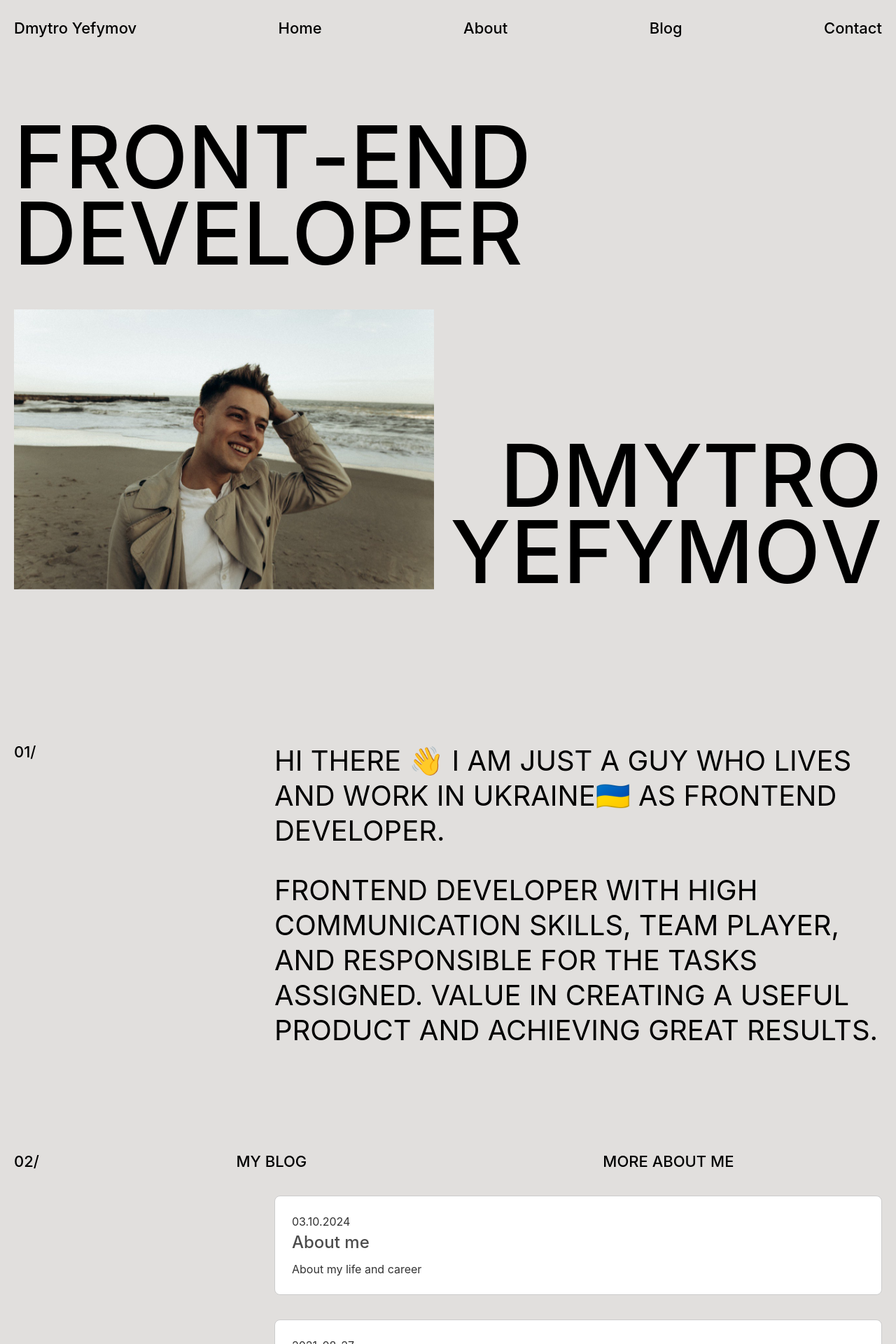
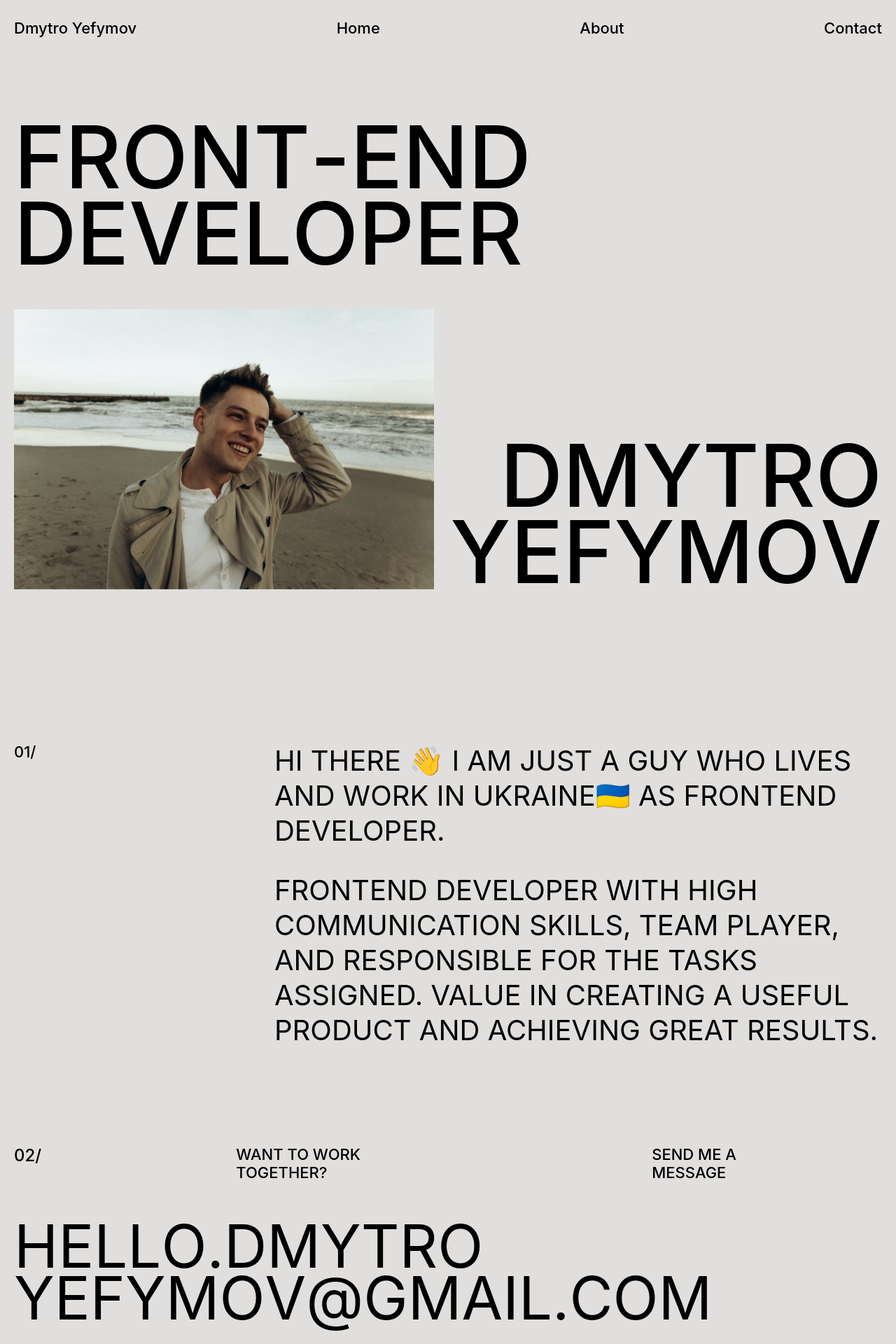
Before and after one commit to DmirtyYefymov/Portfolio, a Next.js app: page / in a window 1280 px wide. Shown: the top 1920 px of the page at 70% size. Built offline with nearby package versions, Linux system fonts and the light colour scheme; a web font is replaced by a local one.

Commit message:
Update contact section and comment out Blog link in header

```diff
--- a/src/app/_components/contact/contact.tsx
+++ b/src/app/_components/contact/contact.tsx
@@ -81,7 +81,7 @@ const Contact: React.FC = () => {
     return (
         <section id="contact" className={styles.contact}>
             <div className={styles.contact_title}>
-                <h4 className={styles.contact_count}>03/</h4>
+                <h4 className={styles.contact_count}>02/</h4>
                 <div className={styles.contact_text}>
                     <h4>
                         Want to work <br /> together?
--- a/src/app/_components/header/header.tsx
+++ b/src/app/_components/header/header.tsx
@@ -52,14 +52,14 @@ const Header = () => {
                             >
                                 About
                             </ScrollLink>
-                            <ScrollLink
+                            {/* <ScrollLink
                                 to="blog"
                                 smooth={true}
                                 duration={500}
                                 className={styles.header_navLink}
                             >
                                 Blog
-                            </ScrollLink>
+                            </ScrollLink> */}
                             <ScrollLink
                                 to="contact"
                                 smooth={true}
--- a/src/app/page.tsx
+++ b/src/app/page.tsx
@@ -11,7 +11,7 @@ export default function Home() {
             <Container>
                 <Hero />
                 <About />
-                <Blog />
+                {/* <Blog /> */}
                 <Contact />
             </Container>
         </main>
```
